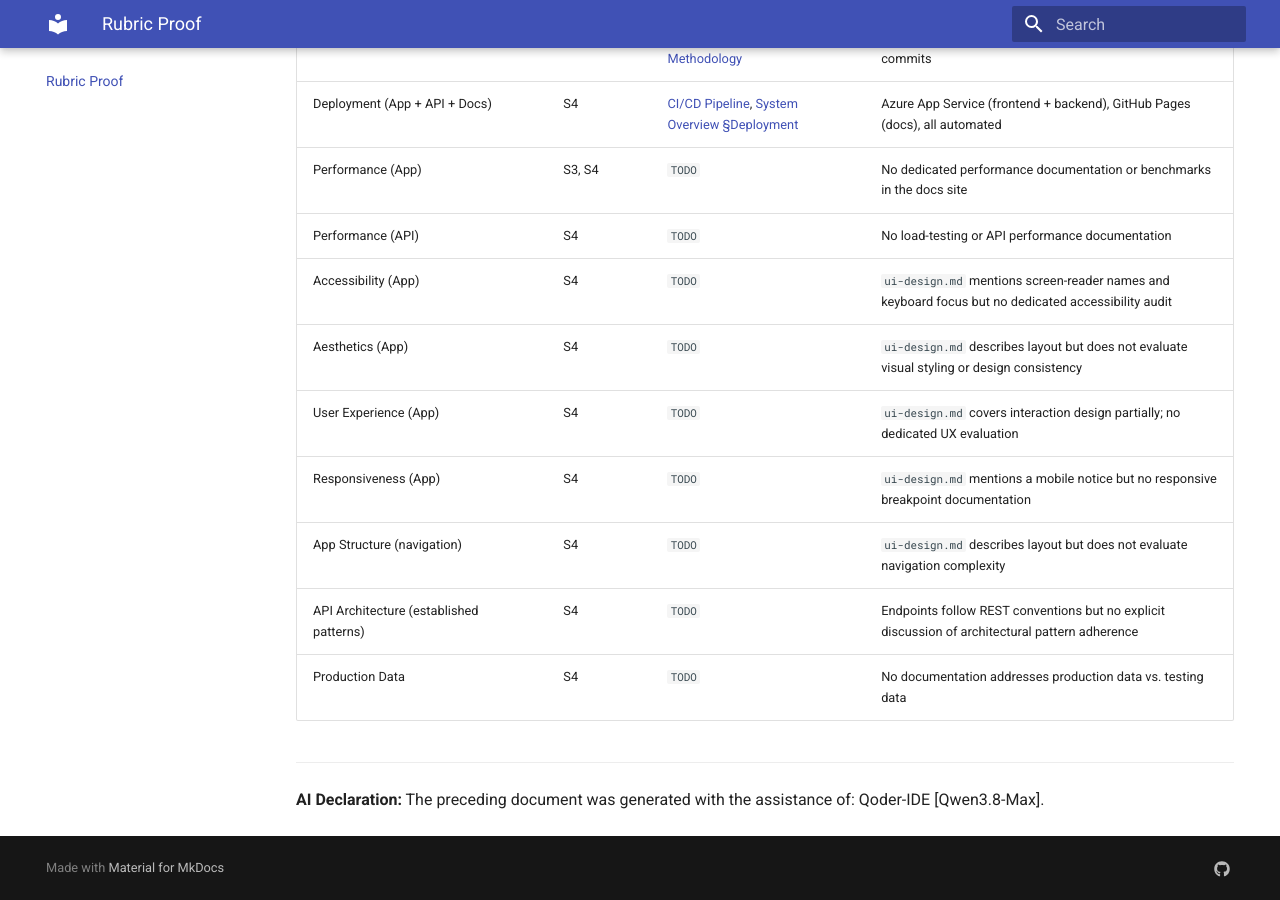
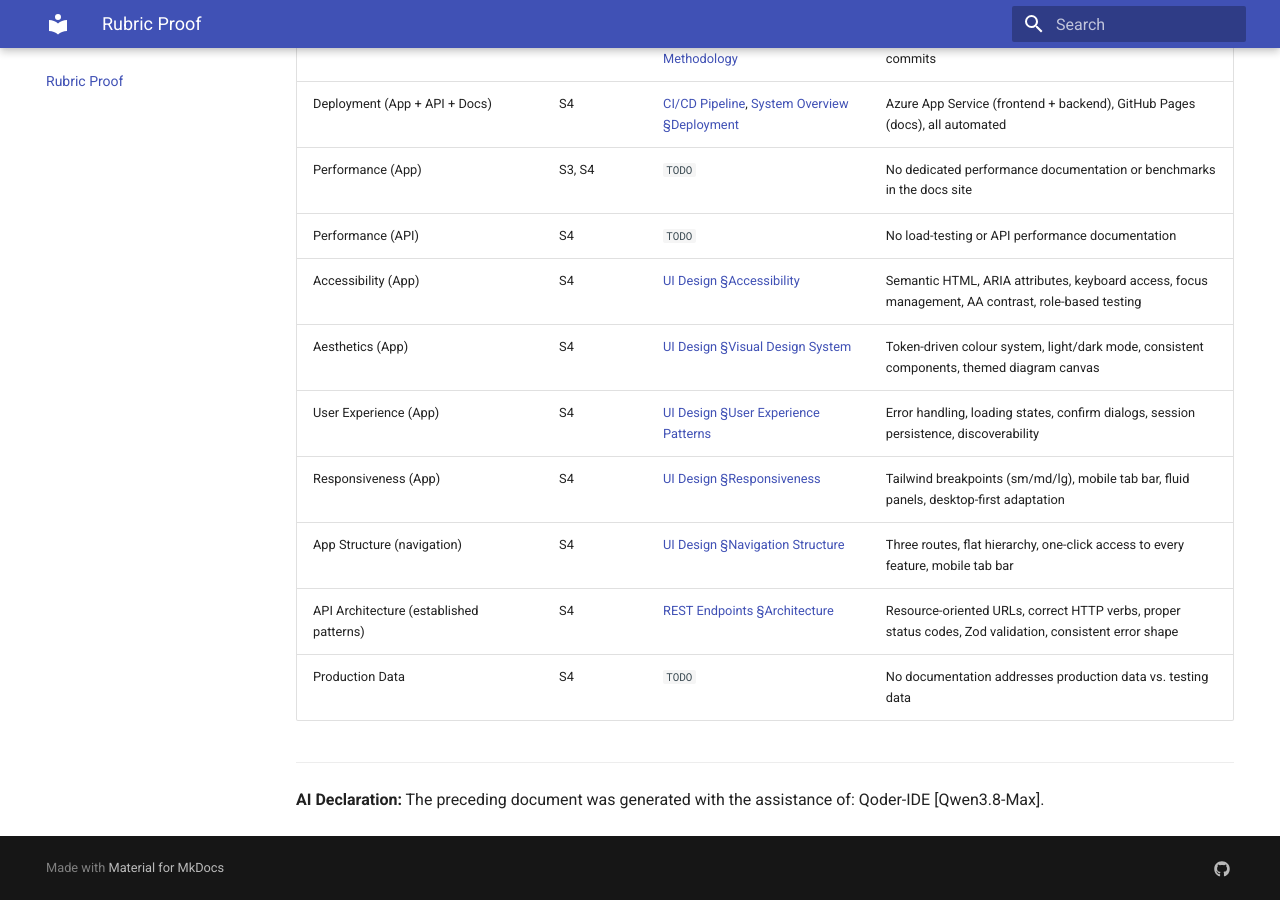
Before and after one commit to 2883251/Automata-Editor-and-Visualiser-Documentation, an MkDocs documentation site: the page built from docs/rubric-proof.md, in a window 1280 px wide and 900 px high, scrolled down 1683 px. Built offline with MkDocs 1.6.1 and Material for MkDocs 9.7.7, drawn with Linux system fonts in a browser that asks for light colours.

Commit message:
docs: link resolved rubric proof entries
Assisted-by: Qoder-IDE[Qwen3.8-Max]

```diff
--- a/docs/rubric-proof.md
+++ b/docs/rubric-proof.md
@@ -30,12 +30,12 @@ Cumulative proof index for all milestone rubric criteria across Sprints 1–4. E
 | Deployment (App + API + Docs) | S4 | [CI/CD Pipeline](Development%20Guide/ci-cd-pipeline.md), [System Overview §Deployment](Technical%20Architecture/system-overview.md#deployment-topology) | Azure App Service (frontend + backend), GitHub Pages (docs), all automated |
 | Performance (App) | S3, S4 | `TODO` | No dedicated performance documentation or benchmarks in the docs site |
 | Performance (API) | S4 | `TODO` | No load-testing or API performance documentation |
-| Accessibility (App) | S4 | `TODO` | `ui-design.md` mentions screen-reader names and keyboard focus but no dedicated accessibility audit |
-| Aesthetics (App) | S4 | `TODO` | `ui-design.md` describes layout but does not evaluate visual styling or design consistency |
-| User Experience (App) | S4 | `TODO` | `ui-design.md` covers interaction design partially; no dedicated UX evaluation |
-| Responsiveness (App) | S4 | `TODO` | `ui-design.md` mentions a mobile notice but no responsive breakpoint documentation |
-| App Structure (navigation) | S4 | `TODO` | `ui-design.md` describes layout but does not evaluate navigation complexity |
-| API Architecture (established patterns) | S4 | `TODO` | Endpoints follow REST conventions but no explicit discussion of architectural pattern adherence |
+| Accessibility (App) | S4 | [UI Design §Accessibility](ui-design.md#accessibility) | Semantic HTML, ARIA attributes, keyboard access, focus management, AA contrast, role-based testing |
+| Aesthetics (App) | S4 | [UI Design §Visual Design System](ui-design.md#visual-design-system) | Token-driven colour system, light/dark mode, consistent components, themed diagram canvas |
+| User Experience (App) | S4 | [UI Design §User Experience Patterns](ui-design.md#user-experience-patterns) | Error handling, loading states, confirm dialogs, session persistence, discoverability |
+| Responsiveness (App) | S4 | [UI Design §Responsiveness](ui-design.md#responsiveness) | Tailwind breakpoints (sm/md/lg), mobile tab bar, fluid panels, desktop-first adaptation |
+| App Structure (navigation) | S4 | [UI Design §Navigation Structure](ui-design.md#navigation-structure) | Three routes, flat hierarchy, one-click access to every feature, mobile tab bar |
+| API Architecture (established patterns) | S4 | [REST Endpoints §Architecture](API%20Documentation/rest-endpoints.md#rest-architecture-conventions) | Resource-oriented URLs, correct HTTP verbs, proper status codes, Zod validation, consistent error shape |
 | Production Data | S4 | `TODO` | No documentation addresses production data vs. testing data |
 
 ---
```
